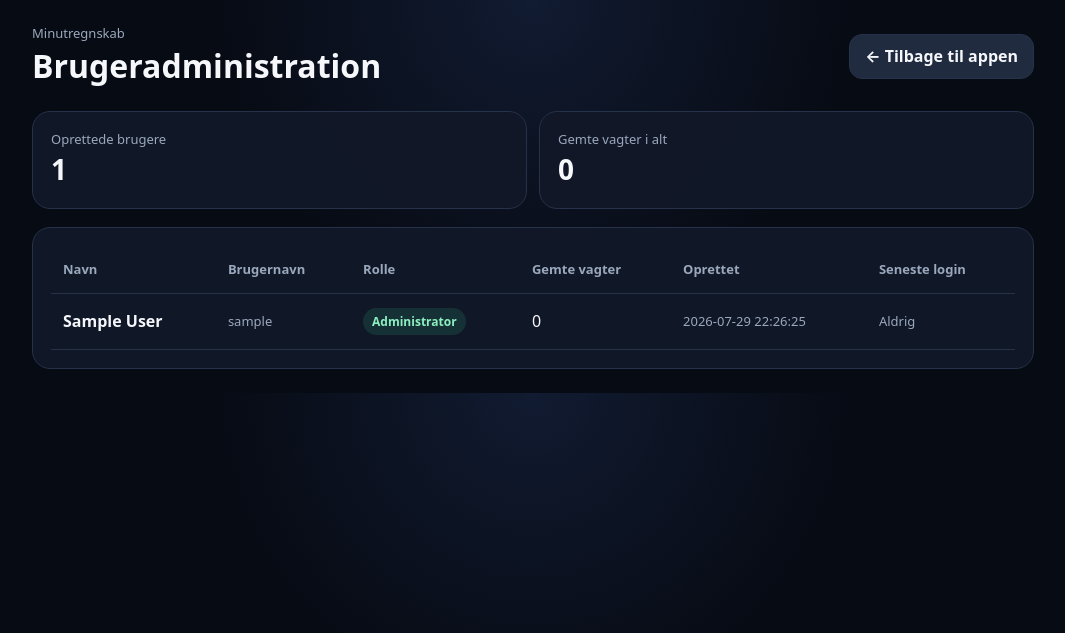
After one commit to flr45/minutregnskab, a Flask app: page /admin in a window 1280 px wide. The commit adds this page. Shown: the top 633 px of the page, without its empty margins (107-1172 px from the left). Run offline with Flask 3, Linux system fonts and the light colour scheme; the visitor is signed in with stand-in values (Sample User, id 1); data comes from the database, SQL or seed files in the repository; data that the repository does not hold is empty.

Commit message:
Forbedret turvisning, fulde navne og adminside
Tilføjer tydelige minutbadges, dobbelt bekræftelse ved sletning, fulde navne ved oprettelse og en beskyttet adminside med brugeroversigt.

```diff
--- a/app.py
+++ b/app.py
@@ -5,7 +5,7 @@ from datetime import timedelta
 from functools import wraps
 from pathlib import Path
 
-from flask import Flask, jsonify, redirect, render_template, request, session, url_for
+from flask import Flask, abort, jsonify, redirect, render_template, request, session, url_for
 from werkzeug.security import check_password_hash, generate_password_hash
 
 BASE_DIR = Path(__file__).resolve().parent
@@ -30,6 +30,10 @@ def get_db():
     return connection
 
 
+def _column_names(db, table):
+    return {row["name"] for row in db.execute(f"PRAGMA table_info({table})").fetchall()}
+
+
 def init_db():
     with get_db() as db:
         db.executescript(
@@ -38,6 +42,10 @@ def init_db():
                 id INTEGER PRIMARY KEY AUTOINCREMENT,
                 username TEXT NOT NULL UNIQUE COLLATE NOCASE,
                 password_hash TEXT NOT NULL,
+                first_name TEXT NOT NULL DEFAULT '',
+                last_name TEXT NOT NULL DEFAULT '',
+                is_admin INTEGER NOT NULL DEFAULT 0,
+                last_login_at TEXT,
                 created_at TEXT NOT NULL DEFAULT CURRENT_TIMESTAMP
             );
 
@@ -57,6 +65,22 @@ def init_db():
             ON shifts(user_id, shift_date DESC, start_time DESC, id DESC);
             """
         )
+        columns = _column_names(db, "users")
+        migrations = {
+            "first_name": "ALTER TABLE users ADD COLUMN first_name TEXT NOT NULL DEFAULT ''",
+            "last_name": "ALTER TABLE users ADD COLUMN last_name TEXT NOT NULL DEFAULT ''",
+            "is_admin": "ALTER TABLE users ADD COLUMN is_admin INTEGER NOT NULL DEFAULT 0",
+            "last_login_at": "ALTER TABLE users ADD COLUMN last_login_at TEXT",
+        }
+        for column, statement in migrations.items():
+            if column not in columns:
+                db.execute(statement)
+
+        admin_count = db.execute("SELECT COUNT(*) AS count FROM users WHERE is_admin = 1").fetchone()["count"]
+        if admin_count == 0:
+            first_user = db.execute("SELECT id FROM users ORDER BY id LIMIT 1").fetchone()
+            if first_user:
+                db.execute("UPDATE users SET is_admin = 1 WHERE id = ?", (first_user["id"],))
 
 
 def prune_old_shifts(db, user_id):
@@ -65,8 +89,7 @@ def prune_old_shifts(db, user_id):
         DELETE FROM shifts
         WHERE user_id = ?
           AND id NOT IN (
-              SELECT id
-              FROM shifts
+              SELECT id FROM shifts
               WHERE user_id = ?
               ORDER BY shift_date DESC, start_time DESC, id DESC
               LIMIT ?
@@ -87,33 +110,58 @@ def login_required(view):
         if not session.get("user_id"):
             return redirect(url_for("login"))
         return view(*args, **kwargs)
+    return wrapped
 
+
+def admin_required(view):
+    @wraps(view)
+    @login_required
+    def wrapped(*args, **kwargs):
+        if not session.get("is_admin"):
+            abort(403)
+        return view(*args, **kwargs)
     return wrapped
+
+
+def establish_session(user):
+    session.clear()
+    session.permanent = True
+    session["user_id"] = user["id"]
+    session["username"] = user["username"]
+    session["full_name"] = " ".join(part for part in [user["first_name"], user["last_name"]] if part).strip()
+    session["is_admin"] = bool(user["is_admin"])
 
 
 @app.route("/register", methods=["GET", "POST"])
 def register():
     error = None
     if request.method == "POST":
+        first_name = request.form.get("first_name", "").strip()
+        last_name = request.form.get("last_name", "").strip()
         username = request.form.get("username", "").strip()
         password = request.form.get("password", "")
 
-        if len(username) < 3:
+        if len(first_name) < 2 or len(last_name) < 2:
+            error = "Skriv både fornavn og efternavn."
+        elif len(username) < 3:
             error = "Brugernavnet skal være mindst 3 tegn."
         elif len(password) < 8:
             error = "Adgangskoden skal være mindst 8 tegn."
         else:
             try:
                 with get_db() as db:
+                    user_count = db.execute("SELECT COUNT(*) AS count FROM users").fetchone()["count"]
                     cursor = db.execute(
-                        "INSERT INTO users (username, password_hash) VALUES (?, ?)",
-                        (username, generate_password_hash(password)),
+                        """INSERT INTO users
+                           (username, password_hash, first_name, last_name, is_admin, last_login_at)
+                           VALUES (?, ?, ?, ?, ?, CURRENT_TIMESTAMP)""",
+                        (username, generate_password_hash(password), first_name, last_name, 1 if user_count == 0 else 0),
                     )
-                    user_id = cursor.lastrowid
-                session.clear()
-                session.permanent = True
-                session["user_id"] = user_id
-                session["username"] = username
+                    user = db.execute(
+                        "SELECT id, username, first_name, last_name, is_admin FROM users WHERE id = ?",
+                        (cursor.lastrowid,),
+                    ).fetchone()
+                establish_session(user)
                 return redirect(url_for("index"))
             except sqlite3.IntegrityError:
                 error = "Brugernavnet er allerede i brug."
@@ -132,17 +180,16 @@ def login():
         password = request.form.get("password", "")
         with get_db() as db:
             user = db.execute(
-                "SELECT id, username, password_hash FROM users WHERE username = ?",
+                "SELECT id, username, password_hash, first_name, last_name, is_admin FROM users WHERE username = ?",
                 (username,),
             ).fetchone()
+            if user and check_password_hash(user["password_hash"], password):
+                db.execute("UPDATE users SET last_login_at = CURRENT_TIMESTAMP WHERE id = ?", (user["id"],))
 
         if not user or not check_password_hash(user["password_hash"], password):
             error = "Forkert brugernavn eller adgangskode."
         else:
-            session.clear()
-            session.permanent = True
-            session["user_id"] = user["id"]
-            session["username"] = user["username"]
+            establish_session(user)
             return redirect(url_for("index"))
 
     return render_template("auth.html", mode="login", error=error)
@@ -157,7 +204,29 @@ def logout():
 @app.route("/")
 @login_required
 def index():
-    return render_template("tidsregistrering.html", username=session["username"])
+    return render_template(
+        "tidsregistrering.html",
+        username=session["username"],
+        full_name=session.get("full_name") or session["username"],
+        is_admin=session.get("is_admin", False),
+    )
+
+
+@app.get("/admin")
+@admin_required
+def admin():
+    with get_db() as db:
+        users = db.execute(
+            """
+            SELECT u.id, u.username, u.first_name, u.last_name, u.is_admin,
+                   u.created_at, u.last_login_at, COUNT(s.id) AS shift_count
+            FROM users u
+            LEFT JOIN shifts s ON s.user_id = u.id
+            GROUP BY u.id
+            ORDER BY u.created_at DESC, u.id DESC
+            """
+        ).fetchall()
+    return render_template("admin.html", users=users)
 
 
 @app.get("/api/shifts")
@@ -166,16 +235,11 @@ def list_shifts():
     with get_db() as db:
         prune_old_shifts(db, session["user_id"])
         rows = db.execute(
-            """
-            SELECT id, shift_date, start_time, station, payload, created_at, updated_at
-            FROM shifts
-            WHERE user_id = ?
-            ORDER BY shift_date DESC, start_time DESC, id DESC
-            LIMIT ?
-            """,
+            """SELECT id, shift_date, start_time, station, payload, created_at, updated_at
+               FROM shifts WHERE user_id = ?
+               ORDER BY shift_date DESC, start_time DESC, id DESC LIMIT ?""",
             (session["user_id"], MAX_SAVED_SHIFTS),
         ).fetchall()
-
     result = []
     for row in rows:
         item = dict(row)
@@ -193,7 +257,6 @@ def save_shift():
     start_time = str(data.get("start_time", "")).strip()
     station = str(data.get("station", "")).strip()[:120]
     payload = data.get("payload")
-
     if not shift_date or not start_time or not isinstance(payload, dict):
         return jsonify({"error": "Ugyldige vagtdata."}), 400
 
@@ -201,11 +264,8 @@ def save_shift():
     with get_db() as db:
         if shift_id:
             cursor = db.execute(
-                """
-                UPDATE shifts
-                SET shift_date = ?, start_time = ?, station = ?, payload = ?, updated_at = CURRENT_TIMESTAMP
-                WHERE id = ? AND user_id = ?
-                """,
+                """UPDATE shifts SET shift_date = ?, start_time = ?, station = ?, payload = ?, updated_at = CURRENT_TIMESTAMP
+                   WHERE id = ? AND user_id = ?""",
                 (shift_date, start_time, station, encoded, shift_id, session["user_id"]),
             )
             if cursor.rowcount == 0:
@@ -213,16 +273,11 @@ def save_shift():
             saved_id = int(shift_id)
         else:
             cursor = db.execute(
-                """
-                INSERT INTO shifts (user_id, shift_date, start_time, station, payload)
-                VALUES (?, ?, ?, ?, ?)
-                """,
+                "INSERT INTO shifts (user_id, shift_date, start_time, station, payload) VALUES (?, ?, ?, ?, ?)",
                 (session["user_id"], shift_date, start_time, station, encoded),
             )
             saved_id = cursor.lastrowid
-
         prune_old_shifts(db, session["user_id"])
-
     return jsonify({"id": saved_id, "saved": True, "maximum": MAX_SAVED_SHIFTS})
 
 
@@ -230,10 +285,7 @@ def save_shift():
 @login_required
 def delete_shift(shift_id):
     with get_db() as db:
-        cursor = db.execute(
-            "DELETE FROM shifts WHERE id = ? AND user_id = ?",
-            (shift_id, session["user_id"]),
-        )
+        cursor = db.execute("DELETE FROM shifts WHERE id = ? AND user_id = ?", (shift_id, session["user_id"]))
     if cursor.rowcount == 0:
         return jsonify({"error": "Vagten blev ikke fundet."}), 404
     return jsonify({"deleted": True})
--- /dev/null
+++ b/templates/admin.html
@@ -0,0 +1,36 @@
+<!doctype html>
+<html lang="da">
+<head>
+  <meta charset="utf-8">
+  <meta name="viewport" content="width=device-width,initial-scale=1,viewport-fit=cover">
+  <meta name="theme-color" content="#0b1020">
+  <title>Administration · Minutregnskab</title>
+  <style>
+    :root{color-scheme:dark;--bg:#070b14;--surface:#111827;--border:#263249;--text:#f5f7fb;--muted:#9aa8bd;--blue:#5b8cff;--green:#3ddc97;--amber:#ffca5c}
+    *{box-sizing:border-box}body{margin:0;background:radial-gradient(circle at top,#111b31 0,#070b14 42%);color:var(--text);font:16px/1.45 system-ui,-apple-system,sans-serif}.shell{max-width:1050px;margin:auto;padding:24px}.top{display:flex;justify-content:space-between;align-items:center;gap:14px;margin-bottom:22px}.top h1{margin:0}.btn{display:inline-flex;align-items:center;justify-content:center;min-height:44px;padding:10px 15px;border:1px solid var(--border);border-radius:13px;background:#202b40;color:var(--text);font-weight:750;text-decoration:none}.stats{display:grid;grid-template-columns:repeat(2,minmax(0,1fr));gap:12px;margin-bottom:18px}.stat,.card{background:rgba(17,24,39,.95);border:1px solid var(--border);border-radius:18px;padding:18px}.stat span{display:block;color:var(--muted);font-size:13px}.stat strong{font-size:28px}.table-wrap{overflow:auto}.users{width:100%;border-collapse:collapse;min-width:720px}.users th,.users td{text-align:left;padding:14px 12px;border-bottom:1px solid var(--border)}.users th{color:var(--muted);font-size:13px}.name{font-weight:800}.username,.date{color:var(--muted);font-size:13px}.badge{display:inline-block;padding:5px 9px;border-radius:999px;background:rgba(61,220,151,.13);color:#8df0c1;font-size:12px;font-weight:800}.badge.user{background:rgba(91,140,255,.13);color:#a9c1ff}@media(max-width:650px){.shell{padding:16px}.top{align-items:flex-start}.stats{grid-template-columns:1fr}}
+  </style>
+</head>
+<body>
+  <main class="shell">
+    <div class="top"><div><div class="username">Minutregnskab</div><h1>Brugeradministration</h1></div><a class="btn" href="{{ url_for('index') }}">← Tilbage til appen</a></div>
+    <div class="stats"><div class="stat"><span>Oprettede brugere</span><strong>{{ users|length }}</strong></div><div class="stat"><span>Gemte vagter i alt</span><strong>{{ users|sum(attribute='shift_count') }}</strong></div></div>
+    <section class="card table-wrap">
+      <table class="users">
+        <thead><tr><th>Navn</th><th>Brugernavn</th><th>Rolle</th><th>Gemte vagter</th><th>Oprettet</th><th>Seneste login</th></tr></thead>
+        <tbody>
+          {% for user in users %}
+          <tr>
+            <td><div class="name">{{ (user.first_name ~ ' ' ~ user.last_name).strip() or 'Navn ikke registreret' }}</div></td>
+            <td><div class="username">{{ user.username }}</div></td>
+            <td><span class="badge {{ '' if user.is_admin else 'user' }}">{{ 'Administrator' if user.is_admin else 'Bruger' }}</span></td>
+            <td>{{ user.shift_count }}</td>
+            <td><div class="date">{{ user.created_at or '—' }}</div></td>
+            <td><div class="date">{{ user.last_login_at or 'Aldrig' }}</div></td>
+          </tr>
+          {% endfor %}
+        </tbody>
+      </table>
+    </section>
+  </main>
+</body>
+</html>
```
Also changed, not shown: static/service-worker.js (+6 -19 lines), templates/auth.html (+9 -3 lines), templates/tidsregistrering.html (+11 -63 lines).
